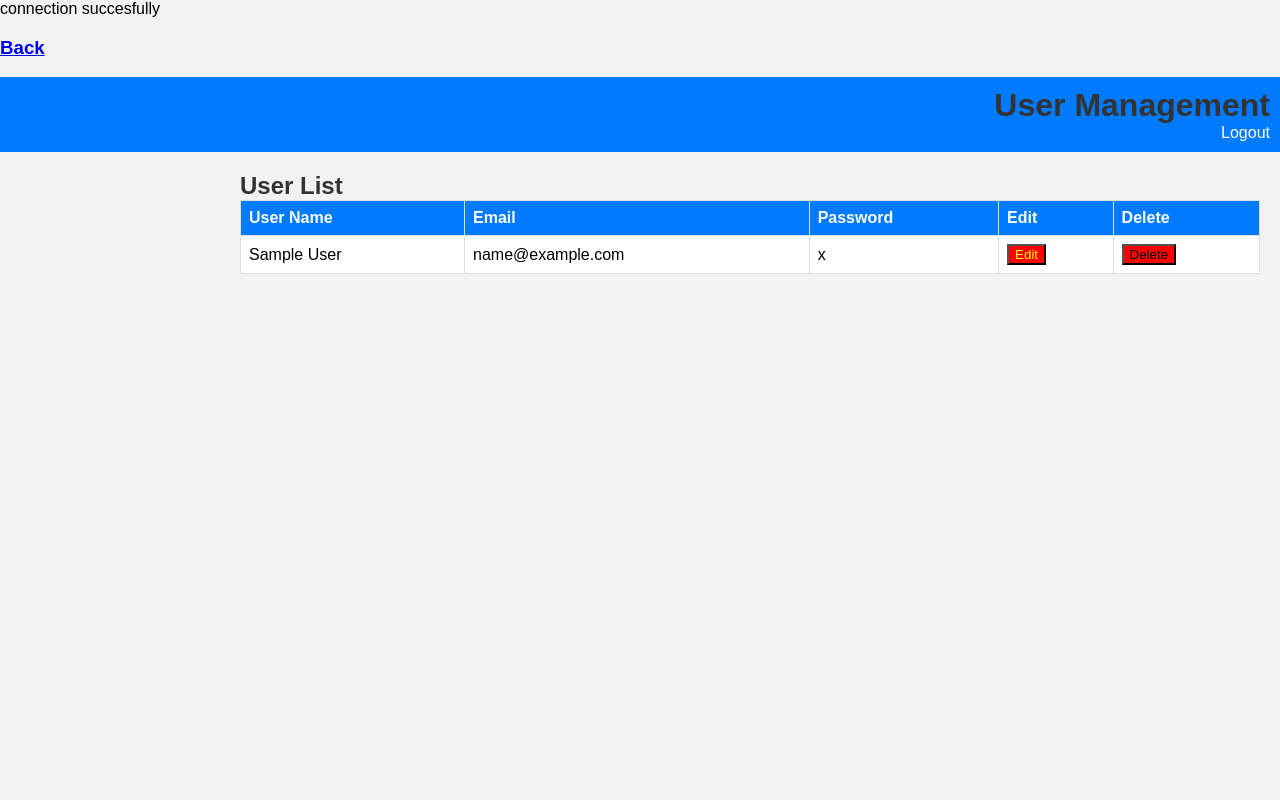
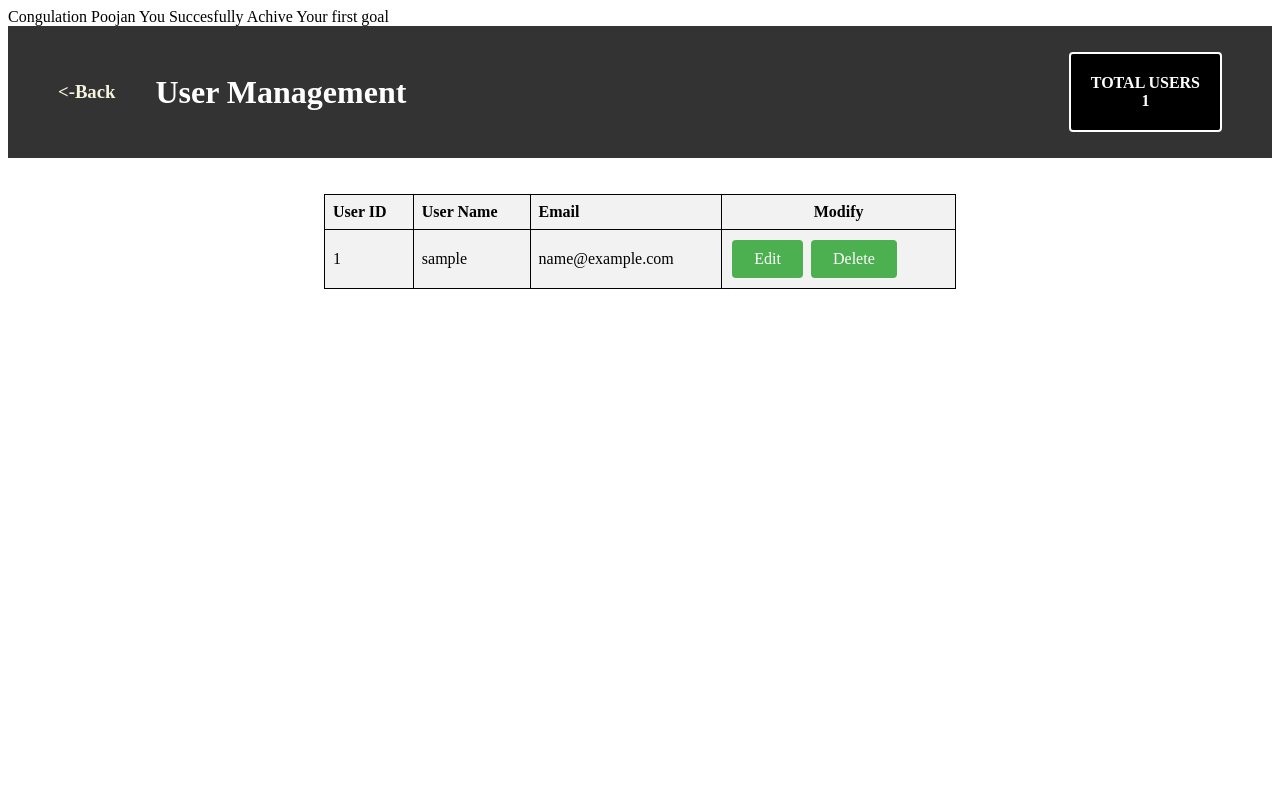
Before and after one commit to Poojanoza/TreatTap, a PHP site: page /Admin/users.php in a window 1280 px wide. Run offline with PHP 8.4, Linux system fonts and the light colour scheme; tables that the repository leaves empty or names only in its code hold one stand-in row (values such as "Sample post"); data that the repository does not hold is empty.

Commit message:
Added Completely user managemt system in Admin Panel.

```diff
--- a/Admin/Admin.css
+++ b/Admin/Admin.css
@@ -25,7 +25,7 @@ body {
 .admin-nav {
     background-color: #333;
     color: #fff;
-    width: 200px;
+    width: 400px;
     float: left;
 }
 
--- a/Admin/users.css
+++ b/Admin/users.css
@@ -1,88 +1,44 @@
-/* Reset default browser styles */
-body, h1, h2, p, ul, li {
-    margin: 0;
-    padding: 0;
+table {
+    border-collapse: collapse;
+    width: 50%;
+    margin: 0 auto;
 }
 
-body {
-    font-family: Arial, sans-serif;
-    background-color: #f2f2f2;
-}
-
-.admin-header {
-    background-color: #007BFF;
-    color: #fff;
-    padding: 10px;
-    text-align: right;
-}
-
-.admin-header a {
-    color: #fff;
-    text-decoration: none;
-    margin-left: 20px;
-}
-
-.admin-nav {
-    background-color: #333;
-    color: #fff;
-    width: 200px;
-    float: left;
-}
-
-.admin-nav ul {
-    list-style: none;
-    padding: 0;
-}
-
-.admin-nav li {
-    padding: 10px;
-}
-
-.admin-nav a {
-    color: #fff;
-    text-decoration: none;
-    display: block;
-}
-
-.admin-nav a:hover {
-    background-color: #555;
-}
-
-.admin-content {
-    margin-left: 220px;
-    padding: 20px;
-}
-
-h1, h2 {
-    color: #333;
-}
-
-.user-table {
-    width: 100%;
-    border-collapse: collapse;
-    background-color: #fff;
-}
-
-.user-table th, .user-table td {
-    border: 1px solid #ddd;
+th, td {
+    border: 1px solid black;
     padding: 8px;
     text-align: left;
 }
 
-.user-table th {
-    background-color: #007BFF;
-    color: #fff;
-}
-
-.user-table tr:nth-child(even) {
+th {
     background-color: #f2f2f2;
 }
 
-#Edit_button{
-    background-color: red;
-    color: yellow;
+tr:nth-child(even) {
+    background-color: #f2f2f2;
 }
 
-#delete_button{
-    background-color: red;
+.button-cell {
+    text-align: center;
 }
+
+.edit-button, .delete-button {
+    background-color: #4CAF50;
+    border: none;
+    color: white;
+    padding: 5px 10px;
+    text-align: center;
+    text-decoration: none;
+    display: inline-block;
+    font-size: 12px;
+    margin: 2px 2px;
+    cursor: pointer;
+}
+
+.edit-button {
+    background-color: #008CBA;
+}
+
+.delete-button {
+    background-color: #f44336;
+}
--- a/Admin/users.php
+++ b/Admin/users.php
@@ -1,39 +1,21 @@
 <?php
-$servername ="localhost";
-$username = "root";
-$password = "";
-$database = "userdata";
+$servername="localhost";
+$username= "root";
+$password= "";
+$database="userdata";
 
-$conn = new mysqli($servername, $username, $password, $database);
+$conn=mysqli_connect($servername, $username, $password, $database);
+
 if ($conn->connect_error) {
     die("". $conn->connect_error);
 }else{
-    echo "connection succesfully";}
-
-    // if(isset($_POST['submit'])){
-
-    $name = $_POST['name'];
-    $address = $_POST['address'];
-    $number = $_POST['mobile'];
-    $email = $_POST['email'];
-    $password = $_POST['password'];
-
-//   echo "Name :".$name."<br>Mobile Number".$number."<br>Email Id"."<br>Password".$password."<br>Confirm password";
-
-    $sql = "INSERT INTO userdatas (name,mobileno,address,email,password) VALUES('$name','$address','$number','$email','$password')";
-
-    $countdata = "SELECT name,mobileno,address,email,password FROM userdatas";
-    $result = $conn->query($countdata);
-  if(mysqli_query($conn, $sql)){
-    echo "<script>alert('new added')</script>";
-    }
-else{
-    echo "Not Added in database";
+    echo "Congulation Poojan You Succesfully Achive Your first goal";
 }
 
-    // }
 
-
+$sql = "SELECT * FROM user_info ";
+$result= $conn->query($sql);
+$row_count = mysqli_num_rows($result);
 
 ?>
 
@@ -43,65 +25,161 @@ else{
 
 
 
+
+
+
+
 <!DOCTYPE html>
-<html lang="en">
+<html>
+
 <head>
-    <meta charset="UTF-8">
-    <meta name="viewport" content="width=device-width, initial-scale=1.0">
-    <title>User Management</title>
     <link rel="stylesheet" href="users.css">
+    <style>
+        /* Header Style Start */
+        header {
+            background-color: #333;
+            color: white;
+            padding: 10px;
+            display: flex;
+            align-items: center;
+            justify-content: center;
+        }
+
+        header h1 {
+            margin: 0;
+            padding: 0;
+        }
+
+        header nav {
+            margin-left: auto;
+        }
+
+        header nav a {
+            color: white;
+            text-decoration: none;
+            margin-right: 15px;
+        }
+
+
+        /* Button Style Start */
+
+        #back_button {
+            color: beige;
+            text-decoration: none;
+        }
+
+        k {
+            margin-left: 40px;
+        }
+
+
+        #usercount {
+            margin-right: 40px;
+            background-color: black;
+            padding: 20px;
+            border: 2px solid white;
+            border-radius: 4px;
+            color: white;
+            font-size: medium;
+        }
+
+        bt{
+            background-color: #4CAF50; /* Green */
+            border: none;
+            color: white;
+            padding: 10px 22px;
+            text-align: center;
+            text-decoration: none;
+            display: inline-block;
+            font-size: 16px;
+            margin: 2px 2px;
+            cursor: pointer;
+            border-radius: 4px;
+        }
+
+        bt:hover{
+            background-color: #45a049;
+        }
+        a{
+            color: white;
+            text-decoration: none;
+        }
+    </style>
 </head>
+
 <body>
-    <h3> <a href="Admin.php">Back</a> </h3>
-    <header class="admin-header">
+    <center>
+
+        <header>
+            <h3>
+                <k><a href="Admin.php" id="back_button">
+                        <-Back</a> </h3> </k> <k>
                             <h1>User Management</h1>
-        <a href="logout.php">Logout</a>
+                </k>
+                <nav>
+                    <h3 id="usercount">TOTAL USERS <br> <?php echo $row_count; ?> </h3>
+
+                </nav>
         </header>
 
-    <nav class="admin-nav">
-        <!-- Navigation links here -->
-    </nav>
 
-    <main class="admin-content">
-        <h2>User List</h2>
-        <table class="user-table">
-            <thead>
+
+
+
+        <!-- Table start -->
+
+
+
+
+
+
+
+        <br><br>
+        <table>
             <tr>
+                <th>User ID</th>
                 <th>User Name</th>
                 <th>Email</th>
-                    <th>Password</th>
-                    <th>Edit</th>
-                    <th>Delete</th>
+                <th class="button-cell">Modify</th>
             </tr>
-            </thead>
+            <tr>
 
+                <!-- start code for show user data -->
                 <?php
-                for($i = 0; $i < $result->num_rows; $i++){
-                    $row=mysqli_fetch_array($result);
+        if($result->num_rows > 0){
 
-                echo"<tbody>
-                <tr>
-                    <td>". $row['name'] ."</td>
-                    <td>". $row['email'] ."</td>
-                    <td>". $row['password'] ."</td>
-
-
-                    <td>"?> <button id="Edit_button" style="background-color: red;">Edit</button>
-                    <?php echo"</td>
-                    <td>"?><button id="delete_button" >Delete</button><?php echo"</td></td>
-
+            while($row = $result->fetch_assoc()){
+               ?> <tr?>
+                    <td> <?php echo $row["id"];?></td>
+                    <td> <?php echo $row["username"];?></td>
+                    <td> <?php echo $row["email"];?></td>
+                    <td>
+                        <bt> <a href='edit.php? ID= <?php echo $row["id"] ?> '>Edit</a></bt>
+                        <bt> <a href='delete.php? ID= <?php echo $row["id"] ?> '>Delete</a></bt>
+                    </td>
             </tr>
-            </tbody>";
+            <?php
             }
-
-            ?>
-        </table>
-    </main>
-</body>
-</html>
-
-<?php
+        } else{
+            echo "Not Found User";
+        }
 
 
 
         ?>
+
+
+            </tr>
+        </table>
+
+
+
+
+
+
+
+
+
+</body>
+
+</html>
--- a/SignIn/SignIn.php
+++ b/SignIn/SignIn.php
@@ -56,6 +56,7 @@ if($_SERVER['REQUEST_METHOD']=='POST'){
                 <input type="password" id="password" name="password" >
             </div>
             <button type="submit">Sign In</button>
+            <a href="/TreapTap/SignUp/SignUp.php">New User ?</a>
         </form>
     </div>
 </body>
--- a/SignUp/SignUp.php
+++ b/SignUp/SignUp.php
@@ -41,7 +41,6 @@ if($_SERVER['REQUEST_METHOD']=='POST'){
             $success=1;
         }else{
             dia(mysqli_error($conn));
-
         }
 
     }
@@ -130,6 +129,7 @@ if($_SERVER['REQUEST_METHOD']=='POST'){
                 <input type="password" id="confirm_password" name="confirm_password" >
             </div>
             <button type="submit" name="submit_button" >Sign Up</button>
+            <a href="/TreapTap/SignIn/SignIn.php">Already your Account ?</a>
         </form>
     </div>
 </body>
```
Also changed, not shown: Admin/Admin.php (+3 -13 lines), Admin/connection.php (added, +15 -0 lines), Admin/delete.php (added, +25 -0 lines), Admin/edit.php (added, +120 -0 lines), Admin/update.php (added, +34 -0 lines). Lines whose indentation alone changed are shown as unchanged.
